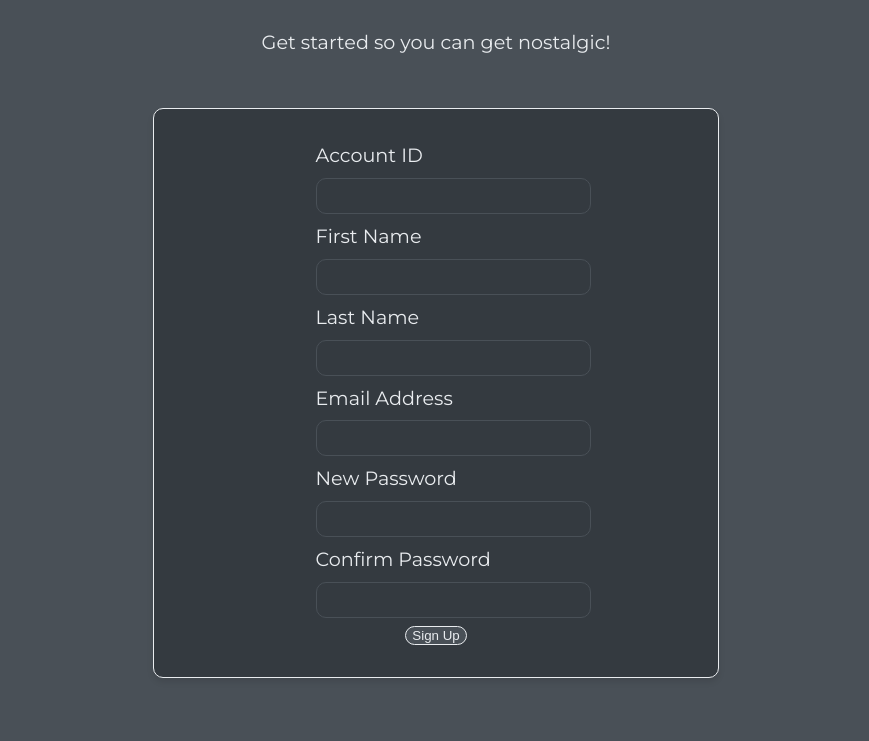
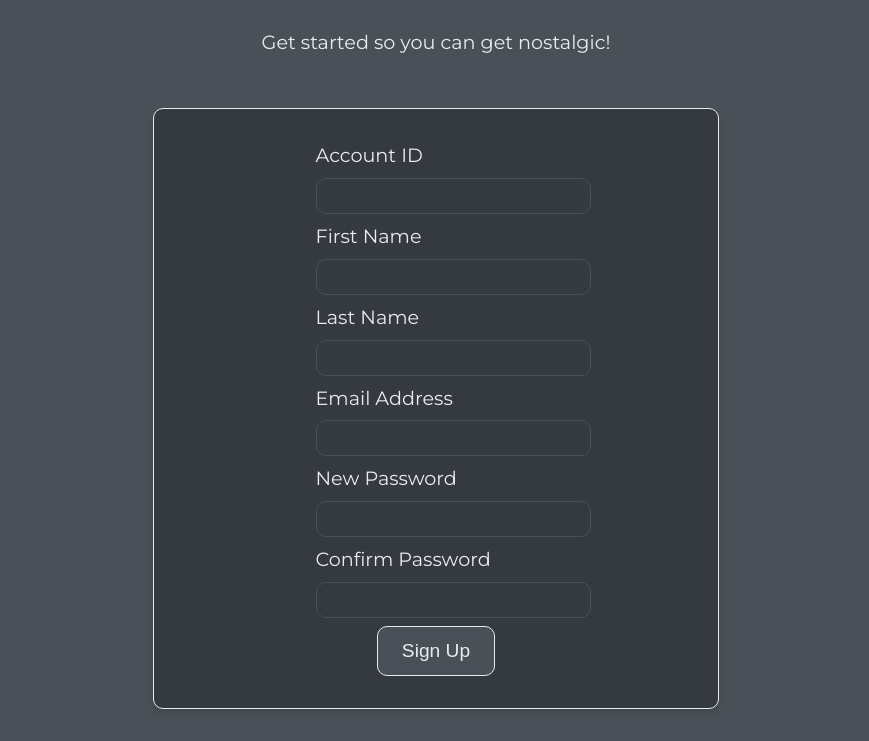
Before and after one commit to madhavmishra09/Gaming-Galactica, a plain HTML site: page index.html in a window 1280 px wide. Shown: the part 100-841 px from the top of the page, without its empty margins (204-1073 px from the left). Before the commit the page ends 810 px from the top, so only its background shows below. Drawn offline with Linux system fonts and the light colour scheme; a web font is replaced by a local one.

Commit message:
improvements in button

```diff
--- a/styles.css
+++ b/styles.css
@@ -44,11 +44,26 @@ body{
     border: 1px solid #e9ecef;
     border-radius: 10px;
 }
-#submit:hover{
+#submit {
+    display: flex;
+    flex-direction: column;
+    justify-content: center;
+    align-items: center;
+    margin: 0 auto;
+    background-color: #495057;
+    color: #e9ecef;
+    border: 1px solid #e9ecef;
+    border-radius: 10px;
+    padding: 0.8rem 1.5rem; /* Adjusted padding for a slightly smaller button */
+    font-size: 1.2rem; /* Reduced font size for better alignment with other content */
+    transition: 0.3s;
+}
+
+#submit:hover {
     background-color: #e9ecef;
     color: #495057;
     cursor: pointer;
-    transition: 0.5s;
+    transform: scale(1.1);
 }
 input{
     background-color: #343a40;
```
